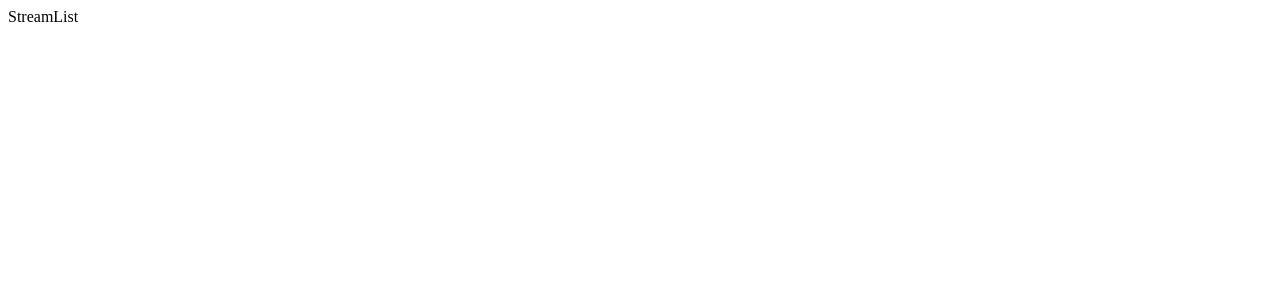
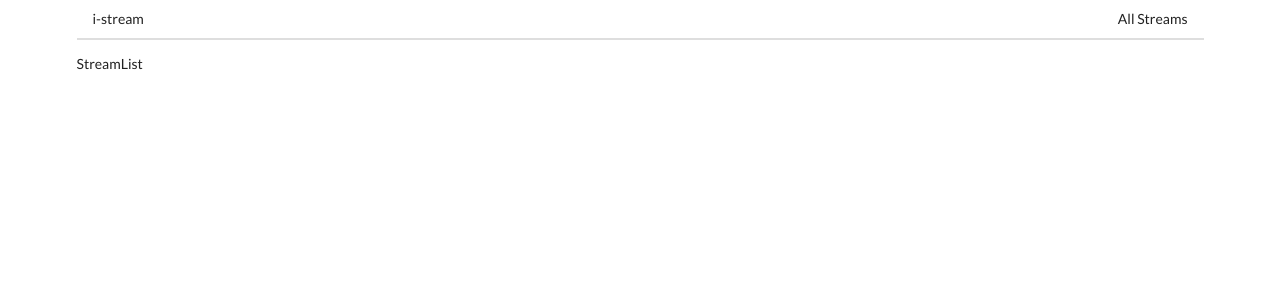
Before and after one commit to isik-dev/i-stream-client, a React (Create React App) app: page / in a window 1280 px wide. Shown: the top 300 px of the page. Built offline with nearby package versions, Linux system fonts and the light colour scheme.

Commit message:
navigation done using react-router-dom

```diff
--- a/public/index.html
+++ b/public/index.html
@@ -4,6 +4,7 @@
     <meta charset="utf-8" />
     <link rel="icon" href="%PUBLIC_URL%/favicon.ico" />
     <meta name="viewport" content="width=device-width, initial-scale=1" />
+    <link rel="stylesheet" href="https://cdnjs.cloudflare.com/ajax/libs/semantic-ui/2.4.1/semantic.min.css">
     <meta name="theme-color" content="#000000" />
     <meta
       name="description"
--- a/src/components/App.js
+++ b/src/components/App.js
@@ -1,16 +1,18 @@
 import React from "react";
-import { BrowserRouter, Route, Link } from "react-router-dom";
+import { BrowserRouter, Route } from "react-router-dom";
 import StreamList from "./streams/StreamList";
 import StreamDelete from "./streams/StreamDelete";
 import StreamEdit from "./streams/StreamEdit";
 import StreamShow from "./streams/StreamShow";
 import StreamCreate from "./streams/StreamCreate";
+import Header from "./Header";
 
 const App = () => {
   return (
-    <div>
+    <div className="ui container">
       <BrowserRouter>
         <div>
+          <Header />
           <Route path="/" exact component={StreamList} />
           <Route path="/streams/new" exact component={StreamCreate} />
           <Route path="/streams/edit" exact component={StreamEdit} />
--- /dev/null
+++ b/src/components/Header.js
@@ -0,0 +1,19 @@
+import React from "react";
+import { Link } from "react-router-dom";
+
+const Header = () => {
+  return (
+    <div className="ui secondary pointing menu">
+      <Link to="/" className="item">
+        i-stream
+      </Link>
+      <div className="right menu">
+        <Link to="/" className="item">
+          All Streams
+        </Link>
+      </div>
+    </div>
+  );
+};
+
+export default Header;
```
